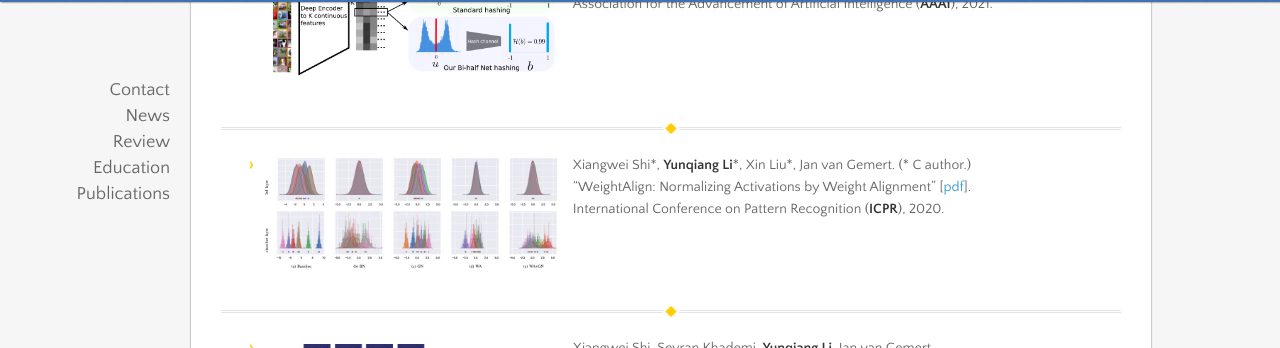
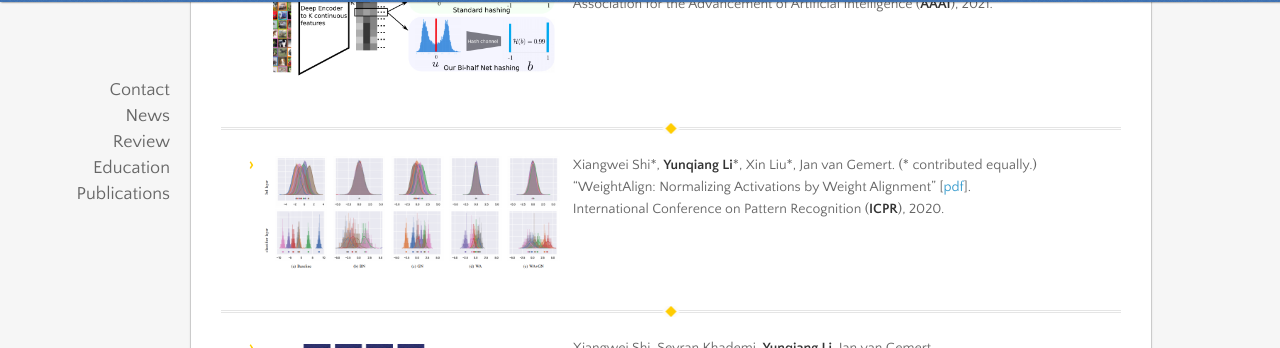
Before and after one commit to liyunqianggyn/liyunqianggyn.github.io, a Jekyll site: the page built from index.md, in a window 1280 px wide and 900 px high, scrolled down 1216 px. Shown: the part 103-451 px from the top of the window. Built offline with Jekyll 4.4.1, drawn with Linux system fonts in a browser that asks for light colours; nearby versions of some CDN libraries; our own code applies the rules of GitHub Pages for plain Markdown files.

Commit message:
Update index.md

```diff
--- a/index.md
+++ b/index.md
@@ -65,7 +65,7 @@ Delft University of Technology
 <br><br>
 
 ----------------------------------------------------------------------------------------------------------------------------
-- <img align="left" width="300" src="publication/weightalign.png">&emsp;Xiangwei Shi\*, __Yunqiang Li__\*, Xin Liu\*, Jan van Gemert. (\* C author.)<br/>
+- <img align="left" width="300" src="publication/weightalign.png">&emsp;Xiangwei Shi\*, __Yunqiang Li__\*, Xin Liu\*, Jan van Gemert. (\* contributed equally.)<br/>
 &emsp;"WeightAlign: Normalizing Activations by Weight Alignment" [<a href="https://arxiv.org/pdf/2010.07160.pdf">pdf</a>].<br/>
 &emsp;International Conference on Pattern Recognition (__ICPR__), 2020.
 <br><br>
```
